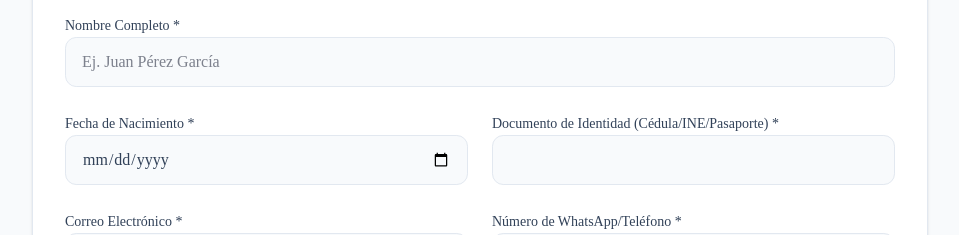
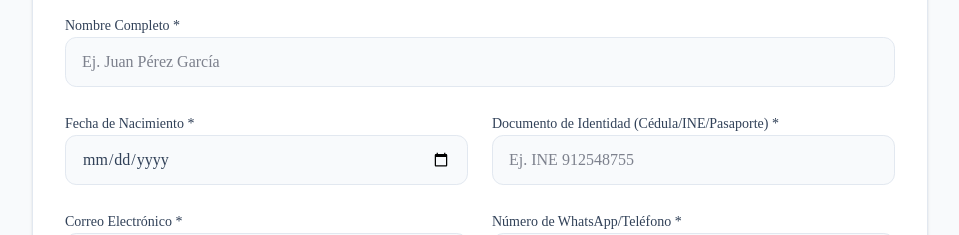
Before and after one commit to universidaduniglobal/antigravity, a Next.js app: page /inscripcion in a window 1280 px wide. Shown: the part 2160-2395 px from the top of the page, without its empty margins (160-1119 px from the left). Built offline with nearby package versions, Linux system fonts and the light colour scheme.

Commit message:
docs: add placeholder to identity document field

```diff
--- a/src/app/inscripcion/page.tsx
+++ b/src/app/inscripcion/page.tsx
@@ -181,7 +181,7 @@ export default function InscripcionPage() {
                   </div>
                   <div className="space-y-2">
                     <label className="text-sm font-medium text-slate-700 dark:text-slate-300">Documento de Identidad (Cédula/INE/Pasaporte) *</label>
-                    <input type="text" name="DocumentoIdentidad" required className="w-full bg-slate-50 dark:bg-slate-800 border border-slate-200 dark:border-slate-700 rounded-xl px-4 py-3 focus:outline-none focus:ring-2 focus:ring-blue-500" />
+                    <input type="text" name="DocumentoIdentidad" required className="w-full bg-slate-50 dark:bg-slate-800 border border-slate-200 dark:border-slate-700 rounded-xl px-4 py-3 focus:outline-none focus:ring-2 focus:ring-blue-500" placeholder="Ej. INE 912548755" />
                   </div>
                   <div className="space-y-2">
                     <label className="text-sm font-medium text-slate-700 dark:text-slate-300">Correo Electrónico *</label>
```
